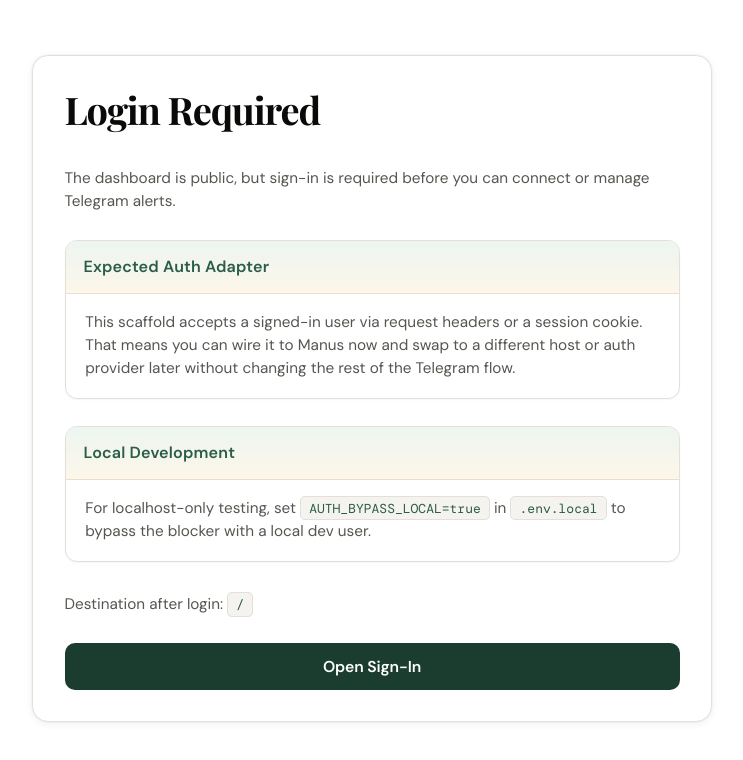
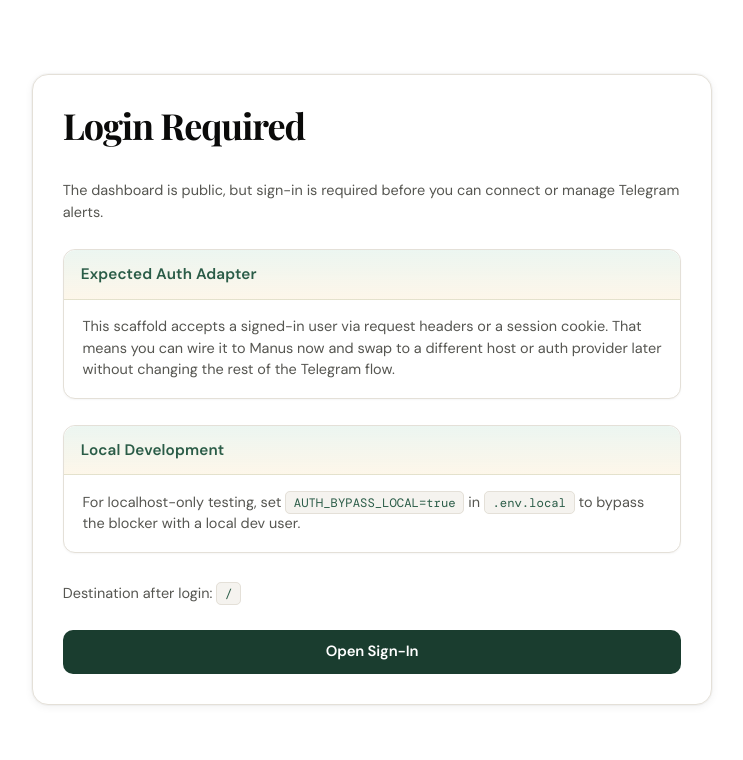
Before and after one commit to weijunswj/TQQQ-Phoenix-9Sig, a Next.js app: page /login-required in a window 1280 px wide. Shown: the top 760 px of the page, without its empty margins (268-1011 px from the left). Built offline with nearby package versions, Linux system fonts and the light colour scheme; no server answers; a web font is replaced by a local one.

Commit message:
Reduce global and card body font sizes by 1px

```diff
--- a/app/globals.css
+++ b/app/globals.css
@@ -49,7 +49,7 @@
 }
 
 html {
-  font-size: 18px;
+  font-size: 17px;
   scroll-behavior: smooth;
   -webkit-font-smoothing: antialiased;
 }
@@ -292,7 +292,7 @@ section h3:first-child {
 
 .card-value {
   font-family: var(--font-body);
-  font-size: calc(1.08rem - 1px);
+  font-size: calc(1.08rem - 2px);
   font-weight: 500;
   color: var(--ink-80);
   line-height: 1.5;
```
